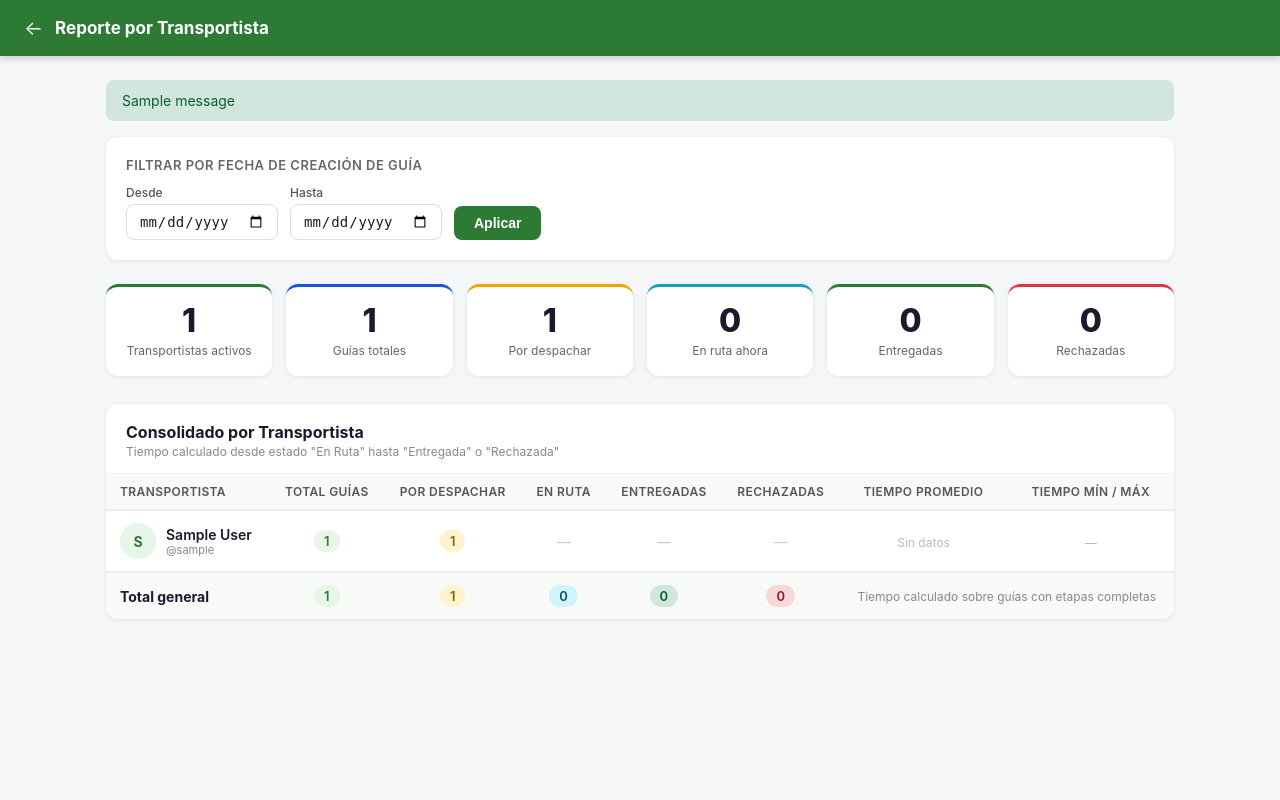
After one commit to mrGoonies/tracking_guide, a Django app: page /reportes/transportistas/ in a window 1280 px wide. The commit adds this page. Run offline with Django 5.2, Linux system fonts and the light colour scheme; a user stored in the database is signed in; tables that the repository leaves empty hold one stand-in row (values such as "Sample post"); one stand-in notice (Sample message) is shown.

Commit message:
feat: ver consolidado de guias por transportista

```diff
--- a/guides/templates/guides/create_guide.html
+++ b/guides/templates/guides/create_guide.html
@@ -514,7 +514,7 @@
                 <div class="field">
                     <label class="file-label" for="id_foto_emision">
                         <input type="file" id="id_foto_emision" name="foto_emision"
-                               accept="image/*" capture="environment"
+                               accept="image/*"
                                onchange="onFotoEmision(this)">
                         <span class="photo-icon">📷</span>
                         <span class="photo-label-title">Tomar foto o seleccionar imagen</span>
--- /dev/null
+++ b/guides/templates/guides/transportista_report.html
@@ -0,0 +1,399 @@
+<!DOCTYPE html>
+<html lang="es">
+<head>
+    <meta charset="UTF-8">
+    <meta name="viewport" content="width=device-width, initial-scale=1.0">
+    <title>Reporte Transportistas — Irritec</title>
+    <style>
+        * { box-sizing: border-box; margin: 0; padding: 0; }
+
+        body {
+            font-family: -apple-system, BlinkMacSystemFont, 'Segoe UI', sans-serif;
+            background: #f4f6f8;
+            color: #1a1a2e;
+            min-height: 100vh;
+        }
+
+        /* Topbar */
+        .topbar {
+            background: #2d7a35;
+            color: #fff;
+            display: flex;
+            align-items: center;
+            justify-content: space-between;
+            padding: 0 24px;
+            height: 56px;
+            position: sticky;
+            top: 0;
+            z-index: 100;
+            box-shadow: 0 2px 8px rgba(0,0,0,.2);
+        }
+        .topbar-left { display: flex; align-items: center; gap: 12px; }
+        .topbar-back {
+            color: rgba(255,255,255,.85);
+            text-decoration: none;
+            font-size: 20px;
+            line-height: 1;
+        }
+        .topbar-back:hover { color: #fff; }
+        .topbar-title { font-size: 17px; font-weight: 700; }
+        .topbar-sub { font-size: 12px; opacity: .75; }
+
+        /* Layout */
+        .container { max-width: 1100px; margin: 0 auto; padding: 24px 16px 48px; }
+
+        /* Filtro */
+        .filter-card {
+            background: #fff;
+            border-radius: 12px;
+            padding: 20px;
+            margin-bottom: 24px;
+            box-shadow: 0 1px 4px rgba(0,0,0,.08);
+        }
+        .filter-title { font-size: 13px; font-weight: 600; color: #666; margin-bottom: 12px; text-transform: uppercase; letter-spacing: .5px; }
+        .filter-row { display: flex; gap: 12px; flex-wrap: wrap; align-items: flex-end; }
+        .filter-group { display: flex; flex-direction: column; gap: 4px; }
+        .filter-group label { font-size: 12px; color: #555; font-weight: 500; }
+        .filter-group input {
+            padding: 8px 12px;
+            border: 1px solid #ddd;
+            border-radius: 8px;
+            font-size: 14px;
+            color: #1a1a2e;
+        }
+        .btn-filter {
+            padding: 9px 20px;
+            background: #2d7a35;
+            color: #fff;
+            border: none;
+            border-radius: 8px;
+            font-size: 14px;
+            font-weight: 600;
+            cursor: pointer;
+        }
+        .btn-clear {
+            padding: 9px 16px;
+            background: #f4f6f8;
+            color: #555;
+            border: 1px solid #ddd;
+            border-radius: 8px;
+            font-size: 14px;
+            text-decoration: none;
+        }
+
+        /* KPI cards */
+        .kpi-grid {
+            display: grid;
+            grid-template-columns: repeat(auto-fit, minmax(150px, 1fr));
+            gap: 14px;
+            margin-bottom: 28px;
+        }
+        .kpi-card {
+            background: #fff;
+            border-radius: 12px;
+            padding: 18px 16px;
+            box-shadow: 0 1px 4px rgba(0,0,0,.08);
+            border-top: 3px solid #ddd;
+            text-align: center;
+        }
+        .kpi-card.green  { border-top-color: #2d7a35; }
+        .kpi-card.blue   { border-top-color: #1a56db; }
+        .kpi-card.orange { border-top-color: #f0a500; }
+        .kpi-card.teal   { border-top-color: #17a2b8; }
+        .kpi-card.red    { border-top-color: #dc3545; }
+        .kpi-card.purple { border-top-color: #6f42c1; }
+        .kpi-value { font-size: 32px; font-weight: 800; color: #1a1a2e; line-height: 1; }
+        .kpi-label { font-size: 12px; color: #666; margin-top: 6px; }
+
+        /* Table */
+        .table-card {
+            background: #fff;
+            border-radius: 12px;
+            box-shadow: 0 1px 4px rgba(0,0,0,.08);
+            overflow: hidden;
+        }
+        .table-header {
+            padding: 18px 20px 14px;
+            border-bottom: 1px solid #f0f0f0;
+            display: flex;
+            justify-content: space-between;
+            align-items: center;
+        }
+        .table-title { font-size: 16px; font-weight: 700; }
+        .table-sub { font-size: 12px; color: #888; margin-top: 2px; }
+
+        .report-table { width: 100%; border-collapse: collapse; }
+        .report-table thead th {
+            background: #f8faf8;
+            padding: 10px 14px;
+            text-align: left;
+            font-size: 12px;
+            font-weight: 600;
+            color: #555;
+            text-transform: uppercase;
+            letter-spacing: .4px;
+            border-bottom: 2px solid #e8f0e8;
+            white-space: nowrap;
+        }
+        .report-table thead th.center { text-align: center; }
+        .report-table tbody tr { border-bottom: 1px solid #f4f6f8; }
+        .report-table tbody tr:last-child { border-bottom: none; }
+        .report-table tbody tr:hover { background: #f8fdf8; }
+        .report-table tbody td { padding: 12px 14px; font-size: 14px; vertical-align: middle; }
+        .report-table tbody td.center { text-align: center; }
+        .report-table tfoot td {
+            padding: 12px 14px;
+            font-weight: 700;
+            font-size: 14px;
+            background: #f8faf8;
+            border-top: 2px solid #e8f0e8;
+        }
+        .report-table tfoot td.center { text-align: center; }
+
+        /* Transportista cell */
+        .t-avatar {
+            width: 36px; height: 36px;
+            background: #e8f5e9;
+            color: #2d7a35;
+            border-radius: 50%;
+            display: inline-flex;
+            align-items: center;
+            justify-content: center;
+            font-weight: 700;
+            font-size: 14px;
+            flex-shrink: 0;
+        }
+        .t-info { display: flex; align-items: center; gap: 10px; }
+        .t-name { font-weight: 600; font-size: 14px; }
+        .t-username { font-size: 11px; color: #888; }
+
+        /* Badges */
+        .badge {
+            display: inline-block;
+            padding: 3px 10px;
+            border-radius: 20px;
+            font-size: 13px;
+            font-weight: 600;
+        }
+        .badge-despachar { background: #fff3cd; color: #856404; }
+        .badge-en-ruta   { background: #cff4fc; color: #0c5460; }
+        .badge-entregada { background: #d1e7dd; color: #0a5c36; }
+        .badge-rechazada { background: #f8d7da; color: #842029; }
+        .badge-total     { background: #e8f5e9; color: #2d7a35; }
+
+        /* Tiempo */
+        .time-cell { font-size: 13px; }
+        .time-avg { font-weight: 700; color: #1a1a2e; }
+        .time-range { font-size: 11px; color: #888; margin-top: 2px; }
+        .time-na { color: #bbb; font-size: 12px; }
+
+        /* Empty state */
+        .empty-state {
+            padding: 60px 20px;
+            text-align: center;
+            color: #999;
+        }
+        .empty-icon { font-size: 40px; margin-bottom: 12px; }
+
+        @media (max-width: 768px) {
+            .kpi-grid { grid-template-columns: repeat(3, 1fr); }
+            .report-table thead th:nth-child(n+5),
+            .report-table tbody td:nth-child(n+5),
+            .report-table tfoot td:nth-child(n+5) { display: none; }
+            .t-username { display: none; }
+        }
+    </style>
+</head>
+<body>
+
+<div class="topbar">
+    <div class="topbar-left">
+        <a href="{% url 'hub' %}" class="topbar-back">←</a>
+        <div>
+            <div class="topbar-title">Reporte por Transportista</div>
+            {% if from_date or to_date %}
+            <div class="topbar-sub">
+                Filtrado:
+                {% if from_date %}desde {{ from_date }}{% endif %}
+                {% if to_date %}hasta {{ to_date }}{% endif %}
+            </div>
+            {% endif %}
+        </div>
+    </div>
+</div>
+
+<div class="container">
+
+    {% if messages %}
+    {% for message in messages %}
+    <div style="background:{% if 'error' in message.tags %}#f8d7da{% else %}#d1e7dd{% endif %};
+                color:{% if 'error' in message.tags %}#842029{% else %}#0a5c36{% endif %};
+                padding:12px 16px; border-radius:8px; margin-bottom:16px; font-size:14px;">
+        {{ message }}
+    </div>
+    {% endfor %}
+    {% endif %}
+
+    <!-- Filtro por fechas -->
+    <div class="filter-card">
+        <div class="filter-title">Filtrar por fecha de creación de guía</div>
+        <form method="get" class="filter-row">
+            <div class="filter-group">
+                <label>Desde</label>
+                <input type="date" name="from_date" value="{{ from_date }}">
+            </div>
+            <div class="filter-group">
+                <label>Hasta</label>
+                <input type="date" name="to_date" value="{{ to_date }}">
+            </div>
+            <button type="submit" class="btn-filter">Aplicar</button>
+            {% if from_date or to_date %}
+            <a href="{% url 'transportista_report' %}" class="btn-clear">Limpiar</a>
+            {% endif %}
+        </form>
+    </div>
+
+    <!-- KPIs globales -->
+    <div class="kpi-grid">
+        <div class="kpi-card green">
+            <div class="kpi-value">{{ report_data|length }}</div>
+            <div class="kpi-label">Transportistas activos</div>
+        </div>
+        <div class="kpi-card blue">
+            <div class="kpi-value">{{ totals.total }}</div>
+            <div class="kpi-label">Guías totales</div>
+        </div>
+        <div class="kpi-card orange">
+            <div class="kpi-value">{{ totals.por_despachar }}</div>
+            <div class="kpi-label">Por despachar</div>
+        </div>
+        <div class="kpi-card teal">
+            <div class="kpi-value">{{ totals.en_ruta }}</div>
+            <div class="kpi-label">En ruta ahora</div>
+        </div>
+        <div class="kpi-card green">
+            <div class="kpi-value">{{ totals.entregadas }}</div>
+            <div class="kpi-label">Entregadas</div>
+        </div>
+        <div class="kpi-card red">
+            <div class="kpi-value">{{ totals.rechazadas }}</div>
+            <div class="kpi-label">Rechazadas</div>
+        </div>
+    </div>
+
+    <!-- Tabla consolidada -->
+    <div class="table-card">
+        <div class="table-header">
+            <div>
+                <div class="table-title">Consolidado por Transportista</div>
+                <div class="table-sub">Tiempo calculado desde estado "En Ruta" hasta "Entregada" o "Rechazada"</div>
+            </div>
+        </div>
+
+        {% if report_data %}
+        <div style="overflow-x:auto;">
+        <table class="report-table">
+            <thead>
+                <tr>
+                    <th>Transportista</th>
+                    <th class="center">Total guías</th>
+                    <th class="center">Por despachar</th>
+                    <th class="center">En ruta</th>
+                    <th class="center">Entregadas</th>
+                    <th class="center">Rechazadas</th>
+                    <th class="center">Tiempo promedio</th>
+                    <th class="center">Tiempo mín / máx</th>
+                </tr>
+            </thead>
+            <tbody>
+                {% for d in report_data %}
+                <tr>
+                    <td>
+                        <div class="t-info">
+                            <div class="t-avatar">{{ d.nombre|slice:":1"|upper }}</div>
+                            <div>
+                                <div class="t-name">{{ d.nombre }}</div>
+                                <div class="t-username">@{{ d.transportista.username }}</div>
+                            </div>
+                        </div>
+                    </td>
+                    <td class="center">
+                        <span class="badge badge-total">{{ d.total }}</span>
+                    </td>
+                    <td class="center">
+                        {% if d.por_despachar %}
+                        <span class="badge badge-despachar">{{ d.por_despachar }}</span>
+                        {% else %}
+                        <span style="color:#ccc;">—</span>
+                        {% endif %}
+                    </td>
+                    <td class="center">
+                        {% if d.en_ruta %}
+                        <span class="badge badge-en-ruta">{{ d.en_ruta }}</span>
+                        {% else %}
+                        <span style="color:#ccc;">—</span>
+                        {% endif %}
+                    </td>
+                    <td class="center">
+                        {% if d.entregadas %}
+                        <span class="badge badge-entregada">{{ d.entregadas }}</span>
+                        {% else %}
+                        <span style="color:#ccc;">—</span>
+                        {% endif %}
+                    </td>
+                    <td class="center">
+                        {% if d.rechazadas %}
+                        <span class="badge badge-rechazada">{{ d.rechazadas }}</span>
+                        {% else %}
+                        <span style="color:#ccc;">—</span>
+                        {% endif %}
+                    </td>
+                    <td class="center">
+                        {% if d.avg_time %}
+                        <div class="time-cell">
+                            <div class="time-avg">{{ d.avg_time }}</div>
+                            <div class="time-range">({{ d.guias_con_tiempo }} guía{{ d.guias_con_tiempo|pluralize:"s" }})</div>
+                        </div>
+                        {% else %}
+                        <span class="time-na">Sin datos</span>
+                        {% endif %}
+                    </td>
+                    <td class="center">
+                        {% if d.min_time %}
+                        <div class="time-cell">
+                            <div class="time-range">Mín: <strong>{{ d.min_time }}</strong></div>
+                            <div class="time-range">Máx: <strong>{{ d.max_time }}</strong></div>
+                        </div>
+                        {% else %}
+                        <span class="time-na">—</span>
+                        {% endif %}
+                    </td>
+                </tr>
+                {% endfor %}
+            </tbody>
+            <tfoot>
+                <tr>
+                    <td>Total general</td>
+                    <td class="center"><span class="badge badge-total">{{ totals.total }}</span></td>
+                    <td class="center"><span class="badge badge-despachar">{{ totals.por_despachar }}</span></td>
+                    <td class="center"><span class="badge badge-en-ruta">{{ totals.en_ruta }}</span></td>
+                    <td class="center"><span class="badge badge-entregada">{{ totals.entregadas }}</span></td>
+                    <td class="center"><span class="badge badge-rechazada">{{ totals.rechazadas }}</span></td>
+                    <td class="center" colspan="2" style="color:#888; font-size:12px; font-weight:400;">
+                        Tiempo calculado sobre guías con etapas completas
+                    </td>
+                </tr>
+            </tfoot>
+        </table>
+        </div>
+        {% else %}
+        <div class="empty-state">
+            <div class="empty-icon">📭</div>
+            <div>No hay guías asignadas a transportistas en el período seleccionado.</div>
+        </div>
+        {% endif %}
+    </div>
+
+</div>
+</body>
+</html>
--- a/guides/urls.py
+++ b/guides/urls.py
@@ -13,4 +13,5 @@ urlpatterns = [
     path('guias/exportar-planificacion/', views.export_route_planning, name='export_route_planning'),
     path('transportista/mis-guias/', views.transportista_guides, name='transportista_guides'),
     path('inicio/', views.hub, name='hub'),
+    path('reportes/transportistas/', views.transportista_report, name='transportista_report'),
 ]
--- a/guides/views.py
+++ b/guides/views.py
@@ -7,7 +7,7 @@ from django.contrib.auth import authenticate, login, logout
 from django.contrib.auth.decorators import login_required
 from django.contrib.auth.forms import AuthenticationForm
 from django.contrib.auth.models import User
-from django.db.models import Count, Q
+from django.db.models import Count, Q, Prefetch
 from django.http import HttpResponse, JsonResponse
 from django.utils import timezone
 from django.views.decorators.http import require_POST
@@ -379,3 +379,104 @@ def guide_detail(request, guide_id):
         'back_url': back_url,
     }
     return render(request, template, context)
+
+
+@admin_or_coordinador_required
+def transportista_report(request):
+    from_date_str = request.GET.get('from_date', '')
+    to_date_str = request.GET.get('to_date', '')
+
+    guides_qs = DispatchGuide.objects.filter(
+        transportista__isnull=False
+    ).select_related('transportista', 'cliente').prefetch_related(
+        Prefetch('etapas', queryset=GuideStage.objects.order_by('timestamp'))
+    )
+
+    try:
+        if from_date_str:
+            guides_qs = guides_qs.filter(
+                fecha_creacion__date__gte=datetime.strptime(from_date_str, '%Y-%m-%d').date()
+            )
+        if to_date_str:
+            guides_qs = guides_qs.filter(
+                fecha_creacion__date__lte=datetime.strptime(to_date_str, '%Y-%m-%d').date()
+            )
+    except ValueError:
+        pass
+
+    transportistas_map = {}
+
+    for guide in guides_qs:
+        t = guide.transportista
+        if t.id not in transportistas_map:
+            nombre = t.get_full_name() or t.username
+            transportistas_map[t.id] = {
+                'transportista': t,
+                'nombre': nombre,
+                'por_despachar': 0,
+                'en_ruta': 0,
+                'entregadas': 0,
+                'rechazadas': 0,
+                'cerradas': 0,
+                'total': 0,
+                '_tiempos': [],
+            }
+
+        data = transportistas_map[t.id]
+        data['total'] += 1
+
+        if guide.estado in ('emitida', 'asignada'):
+            data['por_despachar'] += 1
+        elif guide.estado == 'en_ruta':
+            data['en_ruta'] += 1
+        elif guide.estado == 'entregada':
+            data['entregadas'] += 1
+        elif guide.estado == 'rechazada':
+            data['rechazadas'] += 1
+        elif guide.estado == 'cerrada':
+            data['cerradas'] += 1
+
+        etapas = list(guide.etapas.all())
+        etapa_en_ruta = next((e for e in etapas if e.estado == 'en_ruta'), None)
+        etapa_final = next((e for e in etapas if e.estado in ('entregada', 'rechazada')), None)
+        if etapa_en_ruta and etapa_final:
+            segundos = (etapa_final.timestamp - etapa_en_ruta.timestamp).total_seconds()
+            if segundos > 0:
+                data['_tiempos'].append(segundos)
+
+    def fmt_time(seconds):
+        h = int(seconds // 3600)
+        m = int((seconds % 3600) // 60)
+        return f"{h}h {m:02d}m"
+
+    report_data = []
+    for data in transportistas_map.values():
+        tiempos = data.pop('_tiempos')
+        data['completadas'] = data['entregadas'] + data['rechazadas']
+        if tiempos:
+            data['avg_time'] = fmt_time(sum(tiempos) / len(tiempos))
+            data['min_time'] = fmt_time(min(tiempos))
+            data['max_time'] = fmt_time(max(tiempos))
+            data['guias_con_tiempo'] = len(tiempos)
+        else:
+            data['avg_time'] = data['min_time'] = data['max_time'] = None
+            data['guias_con_tiempo'] = 0
+        report_data.append(data)
+
+    report_data.sort(key=lambda x: x['total'], reverse=True)
+
+    totals = {
+        'total':         sum(d['total'] for d in report_data),
+        'por_despachar': sum(d['por_despachar'] for d in report_data),
+        'en_ruta':       sum(d['en_ruta'] for d in report_data),
+        'entregadas':    sum(d['entregadas'] for d in report_data),
+        'rechazadas':    sum(d['rechazadas'] for d in report_data),
+        'completadas':   sum(d['completadas'] for d in report_data),
+    }
+
+    return render(request, 'guides/transportista_report.html', {
+        'report_data': report_data,
+        'totals': totals,
+        'from_date': from_date_str,
+        'to_date': to_date_str,
+    })
```
Also changed, not shown: guides/templates/guides/guide_detail.html (+78 -24 lines), guides/templates/guides/hub.html (+8 -0 lines), guides/templates/guides/transportista_guide_detail.html (+90 -25 lines), 1 other file.
